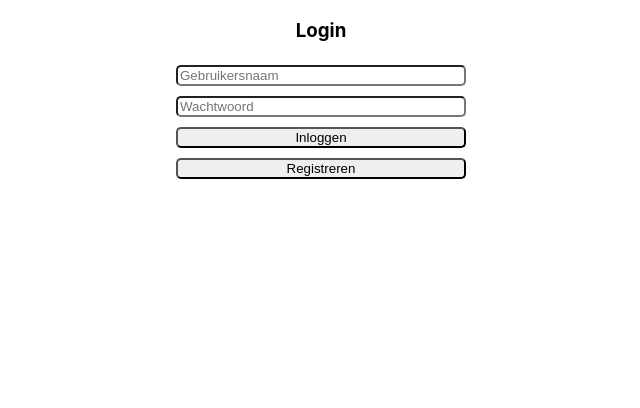
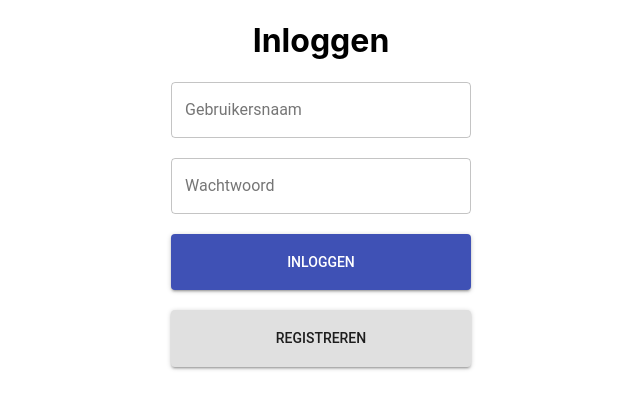
Before and after one commit to nilsve/koffieapp, a React (Create React App) app in the folder app/: page / in a window 1280 px wide. Shown: the top 408 px of the page, without its empty margins (319-959 px from the left). Built offline with nearby package versions, Linux system fonts and the light colour scheme.

Commit message:
Branch init

```diff
--- a/app/package.json
+++ b/app/package.json
@@ -3,6 +3,7 @@
   "version": "0.1.0",
   "private": true,
   "dependencies": {
+    "@material-ui/core": "^3.9.3",
     "react": "^16.8.3",
     "react-dom": "^16.8.3",
     "react-router": "^4.3.1",
--- a/app/src/components/HomeScreen.js
+++ b/app/src/components/HomeScreen.js
@@ -1,19 +1,26 @@
 import React from 'react';
 import {AuthConsumer} from 'stores/AuthStore';
-
 import {userApi} from 'apis';
+import {Typography, Grid, Card, CardContent, CardActions, Button} from '@material-ui/core';
 
 class HomeScreen extends React.Component {
 
   state = {
     users: [],
+    drinks: [],
   }
 
   async componentDidMount() {
     const result = await userApi.getUsers();
 
     this.setState({
-      users: result,
+      users : result,
+      drinks: [
+        {drink: 'Koffie',     desc: 'Gewoon zwarte koffie'},
+        {drink: 'Cappucino',  desc: 'Romig met een shot espresso'},
+        {drink: 'Latte Macchiato',  desc: 'Heel veel melk en espresso'},
+        {drink: 'Latte',  desc: 'Veel te veel melk'},
+      ]
     })
   }
 
@@ -23,25 +30,44 @@ class HomeScreen extends React.Component {
     </AuthConsumer>;
   }
 
+  handleChange = key => (value) => {
+    this.setState({
+      [key]: value,
+    });
+  };
+
   renderBody(authData) {
-    return <div>
-      <p>Ingelogd als: {authData.userInfo.username}</p>
-      {this.renderUsers()}
+    const { drinks, spacing } = this.state
+
+    return <div className="HomeScreen">
+      <h1>Welkom {authData.userInfo.username}</h1>
+      <Grid container className="container" spacing={40}>
+        <Grid item xs={12}>
+          <Grid container className="drinks" justify="center" spacing={40}>
+            {drinks.map((drink) => (
+              <Grid key={drink.drink} item>
+                <Card>
+                  <CardContent>
+                    <Typography variant="h5" component="h2">
+                      {drink.drink}
+                    </Typography>
+                    <Typography color="textSecondary">
+                      {drink.desc}
+                    </Typography>
+                  </CardContent>
+                  <CardActions>
+                    <Button>
+                      Kies {drink.drink}
+                    </Button>
+                  </CardActions>
+                </Card>
+              </Grid>
+            ))}
+          </Grid>
+        </Grid>
+      </Grid>
+
     </div>
-  }
-
-  renderUsers() {
-    const {users} = this.state;
-
-    return <table>
-      <thead>
-        <td>Gebruikersnaam</td>
-        <td>Wachtwoord</td>
-      </thead>
-      <body>
-        {users.map((user) => <tr><td>{user.username}</td><td>{user.password}</td></tr>)}
-      </body>
-    </table>;
   }
 }
 
--- a/app/src/components/LoginForm.js
+++ b/app/src/components/LoginForm.js
@@ -3,6 +3,8 @@ import React, {Component} from 'react';
 import PropTypes from 'prop-types';
 
 import {authApi} from 'apis';
+import Button from '@material-ui/core/Button';
+import TextField from '@material-ui/core/TextField';
 
 class LoginForm extends Component {
   static propTypes = {
@@ -33,13 +35,16 @@ class LoginForm extends Component {
     const {error, invalidPassword, username, password} = this.state;
     return <div className="LoginForm">
       <form className="LoginForm__form">
-        <h3>Login</h3>
+        <h1>Inloggen</h1>
         {invalidPassword && <b>Onbekende gebruikersnaam en wachtwoord</b>}
         {error && <b>Onbekende fout opgetreden!</b>}
-        <input type="text" placeholder="Gebruikersnaam" value={username} onChange={this.handleUpdateField('username')}/>
-        <input type="password" placeholder="Wachtwoord" value={password} onChange={this.handleUpdateField('password')} />
-        <input type="submit" value="Inloggen" onClick={this.handleLogin}/>
-        <input type="button" value="Registreren" onClick={this.handleRegister} />
+        <TextField variant="outlined" label="Gebruikersnaam" type="text" onChange={this.handleUpdateField('username')}>{username}</TextField>
+        <span></span>
+        <TextField variant="outlined" label="Wachtwoord" type="password" onChange={this.handleUpdateField('password')}>{password}</TextField>
+        <span></span>
+        <Button variant="contained" color="primary" onClick={this.handleLogin}>Inloggen</Button>
+        <span></span>
+        <Button variant="contained" color="default" onClick={this.toggleScreen('register')}>Registreren</Button>
       </form>
     </div>;
   }
@@ -47,13 +52,17 @@ class LoginForm extends Component {
   renderRegisterForm() {
     const {newUsername, newPassword} = this.state;
     return <div className="LoginForm">
-      <form className="LoginForm__form">
-        <h3>Registreren</h3>
-        <input type="text" placeholder="Gebruikersnaam" value={newUsername} onChange={this.handleUpdateField('newUsername')} />
-        <input type="password" placeholder="Wachtwoord" value={newPassword} onChange={this.handleUpdateField('newPassword')} />
-        <input type="submit" value="Registreren" onClick={this.handleRegisterComplete}/>
-      </form>
-    </div>;
+          <form className="LoginForm__form">
+            <h1>Registreren</h1>
+            <TextField variant="outlined" label="Gebruikersnaam" type="text" onChange={this.handleUpdateField('newUsername')}>{newUsername}</TextField>
+            <span></span>
+            <TextField variant="outlined" label="Wachtwoord" type="password" onChange={this.handleUpdateField('newPassword')}>{newPassword}</TextField>
+            <span></span>
+            <Button variant="contained" color="primary" onClick={this.handleRegisterComplete}>Registreren</Button>
+            <span></span>
+            <Button variant="contained" color="default" onClick={this.toggleScreen('login')}>Terug</Button>
+          </form>
+        </div>
   }
 
   handleRegisterComplete = async (e) => {
@@ -62,15 +71,15 @@ class LoginForm extends Component {
 
     try {
       await authApi.register(newUsername, newPassword);
-
     } catch (err) {
 
     }
   }
 
-  handleRegister = () => {
+  toggleScreen = newStatus => e => {
+    e.preventDefault()
     this.setState({
-      status: 'register',
+      status: newStatus,
     });
   }
 
--- a/app/src/components/LoginForm.scss
+++ b/app/src/components/LoginForm.scss
@@ -4,9 +4,8 @@
     display: flex;
     flex-direction: column;
     text-align: center;
-    input {
-      border-radius: 5px;
-      margin: 5px;
+    span {
+      margin: 10px 0px;
     }
   }
 }
```
Also changed, not shown: 1 other file (tests, documents, lock files or other folders).
